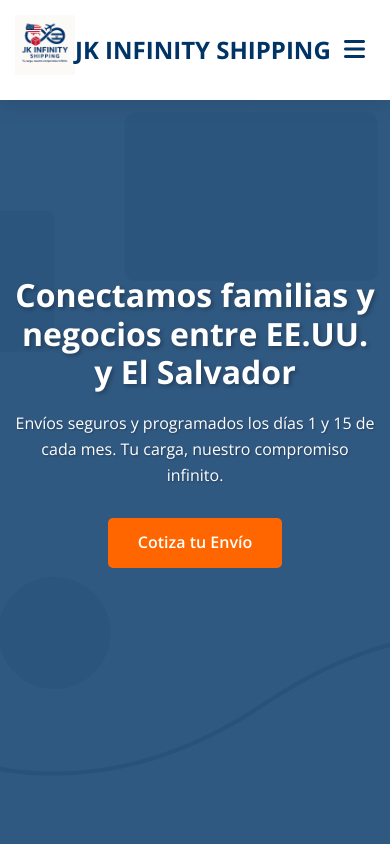
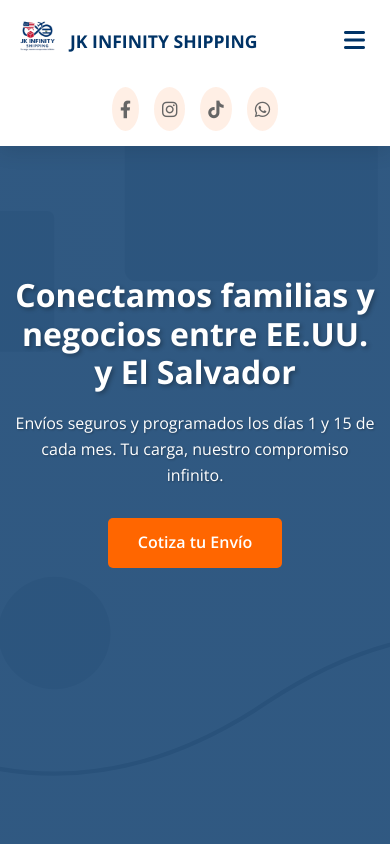
Before and after one commit to Yeashua7/jk-infinity-shipping, a plain HTML site: page index.html in a window 390 px wide. Shown: the top 844 px of the page. Drawn offline with nearby package versions, Linux system fonts and the light colour scheme.

Commit message:
comit redes

```diff
--- a/index.html
+++ b/index.html
@@ -24,9 +24,9 @@
     <div class="header-content">
     <div class="logo">
     <a href="#inicio">
-    <img src="assets/logo.jpg" alt="JK Infinity Shipping logo featuring a stylized infinity symbol, US map, airplane, package, and El Salvador flag. Text reads JK Infinity Shipping, Shipping, Tu carga, nuestro compromiso infinito. The logo expresses reliability and connection between the United States and El Salvador in a professional, welcoming environment." class="logo-img" style="height: 60px; width: auto;">
+    <img src="assets/logo_transparente.png" alt="JK Infinity Shipping logo featuring a stylized infinity symbol, US map, airplane, package, and El Salvador flag. Text reads JK Infinity Shipping, Shipping, Tu carga, nuestro compromiso infinito. The logo expresses reliability and connection between the United States and El Salvador in a professional, welcoming environment." class="logo-img" style="height: 60px; width: auto;">
     </a>
-    <span class="logo-text">JK INFINITY SHIPPING</span>
+    <span class="logo-text" style="display: inline-block; vertical-align: middle; text-align: center; margin-left: 10px;">JK INFINITY SHIPPING</span>
     </div>
 
     <nav id="nav">
@@ -193,10 +193,10 @@
     <div class="footer-content">
     <div class="footer-section">
     <div class="logo">
-    <img src="assets/logo.jpg" alt="JK Infinity Shipping logo featuring a stylized infinity symbol, US map, airplane, package, and El Salvador flag. Text reads JK Infinity Shipping, Shipping, Tu carga, nuestro compromiso infinito. The logo expresses reliability and connection between the United States and El Salvador in a professional, welcoming environment." class="footer-logo" style="height: 50px; width: auto;">
+    <img src="assets/logo.jpg" alt="JK Infinity Shipping logo" class="footer-logo" style="height: 50px; width: auto;">
     <span>JK INFINITY SHIPPING</span>
     </div>
-    <p style="margin-top: 15px; font-style: italic;">"Tu carga, nuestro compromiso infinito."</p>
+    <p style="margin-top: 15px; font-style: italic; text-align: center; margin-left: auto; margin-right: auto; display: block; width: 100%;">"Tu carga, nuestro compromiso infinito."</p>
     <div class="social-icons" style="margin-top: 20px;">
     <a href="https://www.facebook.com/tuempresa" target="_blank" rel="noopener noreferrer" aria-label="Facebook">
     <i class="fab fa-facebook-f"></i>
@@ -233,11 +233,11 @@
     <div class="footer-section">
     <h3>Contacto</h3>
     <p><i class="fas fa-map-marker-alt"></i> Estados Unidos: [Dirección USA]</p>
-    <p><i class="fas fa-map-marker-alt"></i> El Salvador: [Dirección SV]</p>
-    <p><i class="fas fa-phone"></i> +1 (XXX) XXX-XXXX</p>
-    <p><i class="fas fa-envelope"></i> info@encomiendas-usa-sv.com</p>
+    <p><i class="fas fa-map-marker-alt"></i> El Salvador: Col. Bello San Juan, San Marcos, San Salvador Sur, El Salvador</p>
+    <p><i class="fas fa-phone"></i> +503 7937-0883</p>
+    <p><i class="fas fa-envelope"></i> jkgroupsv@gmail.com</p>
     <p>
-    <a href="https://wa.me/1234567890" target="_blank" rel="noopener noreferrer" class="whatsapp-contact">
+    <a href="https://wa.me/50379370883" target="_blank" rel="noopener noreferrer" class="whatsapp-contact">
     <i class="fab fa-whatsapp"></i> Escríbenos por WhatsApp
     </a>
     </p>
--- a/styles.css
+++ b/styles.css
@@ -496,12 +496,40 @@ section {
 }
 
 /* ===================================
-   RESPONSIVE DESIGN
+   RESPONSIVE DESIGN - CORREGIDO
    ================================== */
 
 @media (max-width: 768px) {
     .mobile-menu-toggle {
         display: block;
+    }
+
+    /* Modificar el header para mejor distribución en móviles */
+    .header-content {
+        display: grid;
+        grid-template-columns: 1fr auto auto;
+        align-items: center;
+        gap: 15px;
+    }
+
+    /* Mantener los iconos visibles pero ajustar su tamaño - CORRECCIÓN APLICADA */
+    .social-icons {
+        display: flex;
+        gap: 10px; /* Reducir espacio entre iconos */
+    }
+
+    .social-icons a {
+        font-size: 1rem; /* Reducir tamaño de iconos */
+        padding: 6px; /* Reducir padding */
+    }
+
+    /* Ajustar el logo para que no ocupe tanto espacio */
+    .logo {
+        font-size: 1.2rem;
+    }
+
+    .logo-img {
+        height: 45px !important; /* Reducir tamaño del logo */
     }
 
     nav {
@@ -512,6 +540,7 @@ section {
         width: 100%;
         background: var(--white);
         box-shadow: var(--shadow-light);
+        grid-column: 1 / -1; /* Ocupar toda la fila cuando está activo */
     }
 
     nav.active {
@@ -551,10 +580,6 @@ section {
         padding: 30px 20px;
     }
 
-    .social-icons {
-        display: none;
-    }
-
     .footer-content {
         grid-template-columns: 1fr;
         gap: 30px;
@@ -565,6 +590,39 @@ section {
 @media (max-width: 480px) {
     .container {
         padding: 0 15px;
+    }
+
+    /* En pantallas muy pequeñas, reorganizar el header - MEJORA APLICADA */
+    .header-content {
+        grid-template-columns: 1fr auto;
+        grid-template-rows: auto auto;
+        gap: 10px;
+    }
+
+    .logo {
+        grid-column: 1;
+        grid-row: 1;
+        font-size: 1.1rem;
+    }
+
+    .mobile-menu-toggle {
+        grid-column: 2;
+        grid-row: 1;
+    }
+
+    .social-icons {
+        grid-column: 1 / -1;
+        grid-row: 2;
+        justify-self: center;
+        margin-top: 10px;
+        gap: 15px;
+    }
+
+    .social-icons a {
+        font-size: 1.1rem;
+        padding: 8px;
+        background: rgba(255, 102, 0, 0.1);
+        border-radius: 50%;
     }
 
     .hero-content h1 {
```
Also changed, not shown: assets/logo_transparente.png (added).
